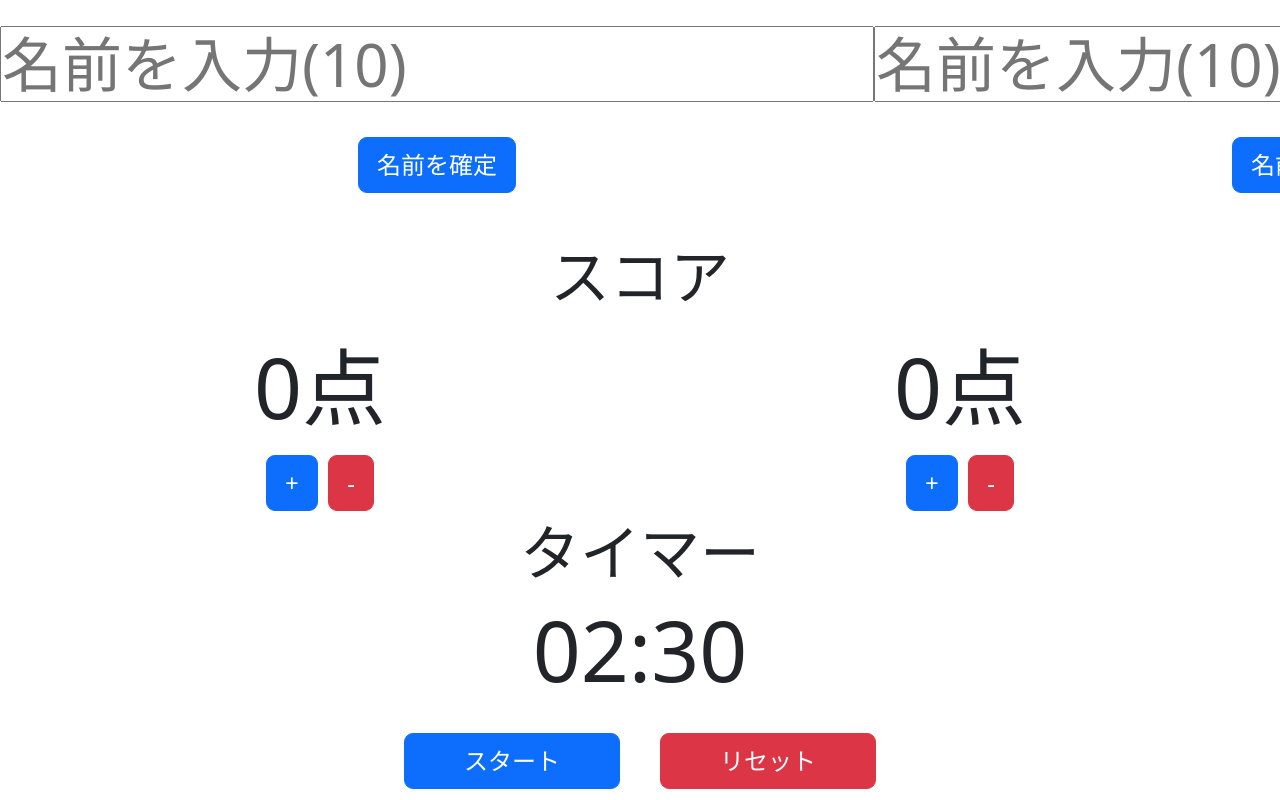
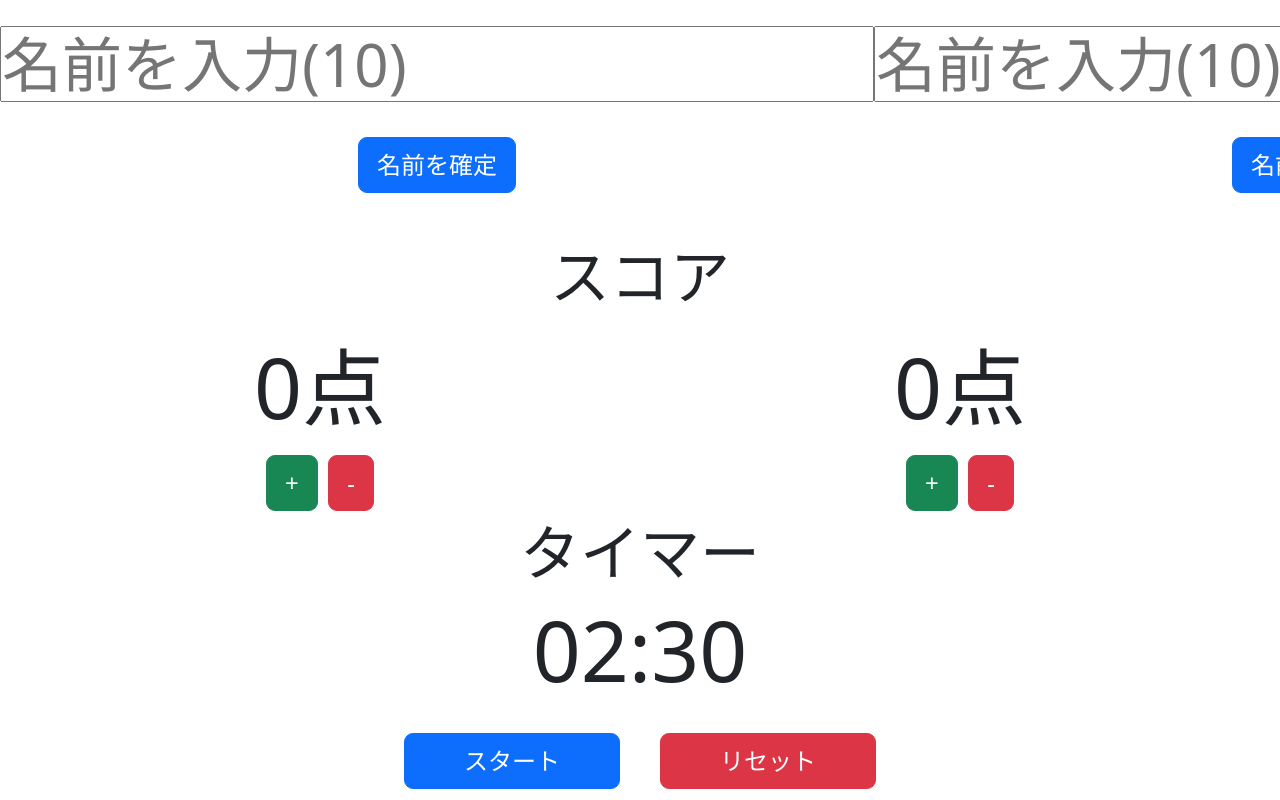
Before and after one commit to Ryutaro0514/bunkasai-main, a plain HTML site: page index.html in a window 1280 px wide. Drawn offline with nearby package versions, Linux system fonts and the light colour scheme.

Commit message:
ボタンの色の変更

```diff
--- a/index.html
+++ b/index.html
@@ -24,12 +24,12 @@
         <div class="scor">
             <div class="scorA">
                 <div class="pointA">0点</div>
-                <div class="botan"><button class="plusA btn btn-primary">+</button><button
+                <div class="botan"><button class="plusA btn btn-success">+</button><button
                         class="minusA btn btn-danger">-</button></div>
             </div>
             <div class="scorB">
                 <div class="pointB">0点</div>
-                <div class="botan"><button class="plusB btn btn-primary">+</button><button
+                <div class="botan"><button class="plusB btn btn-success">+</button><button
                         class="minusB btn btn-danger">-</button></div>
             </div>
         </div>
```
